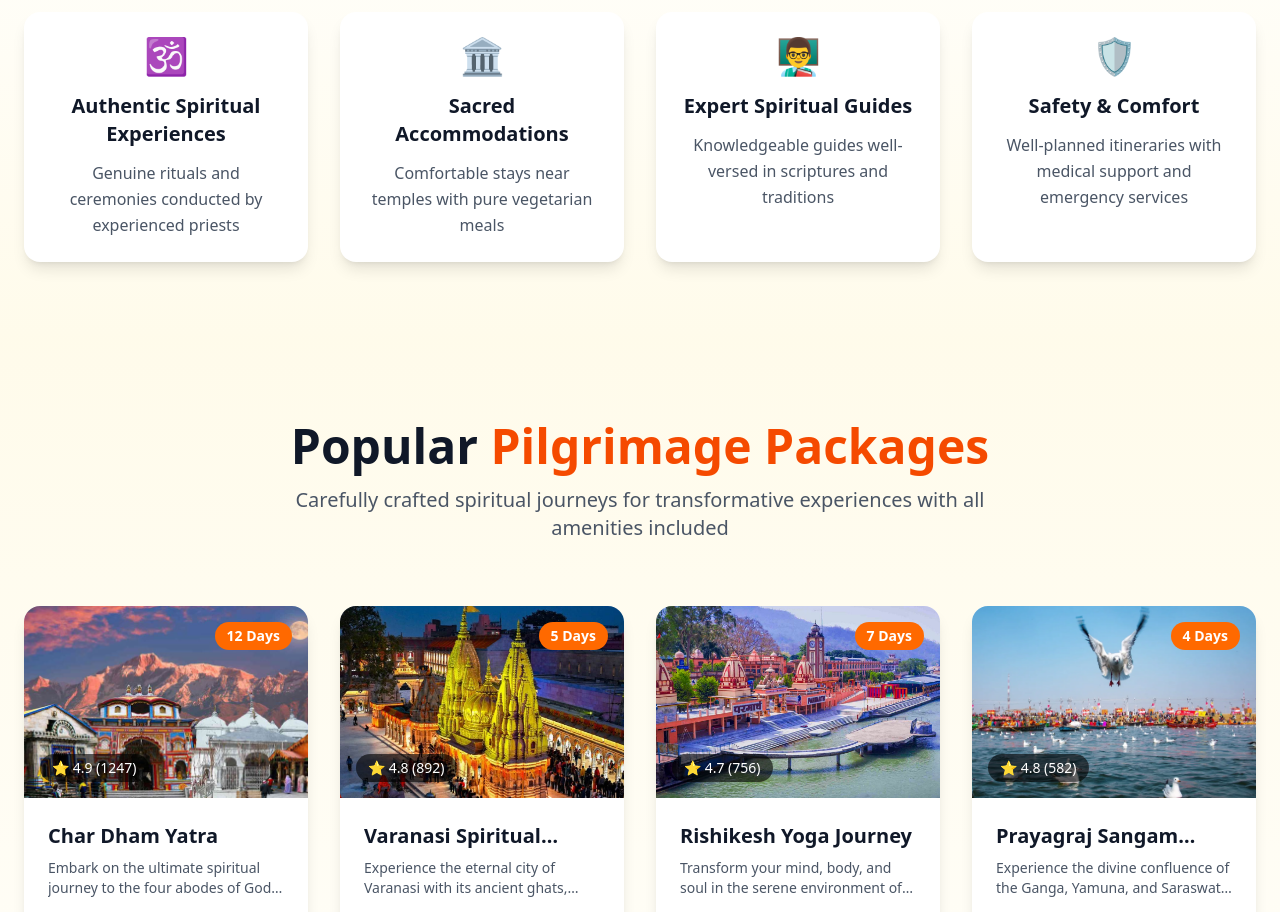
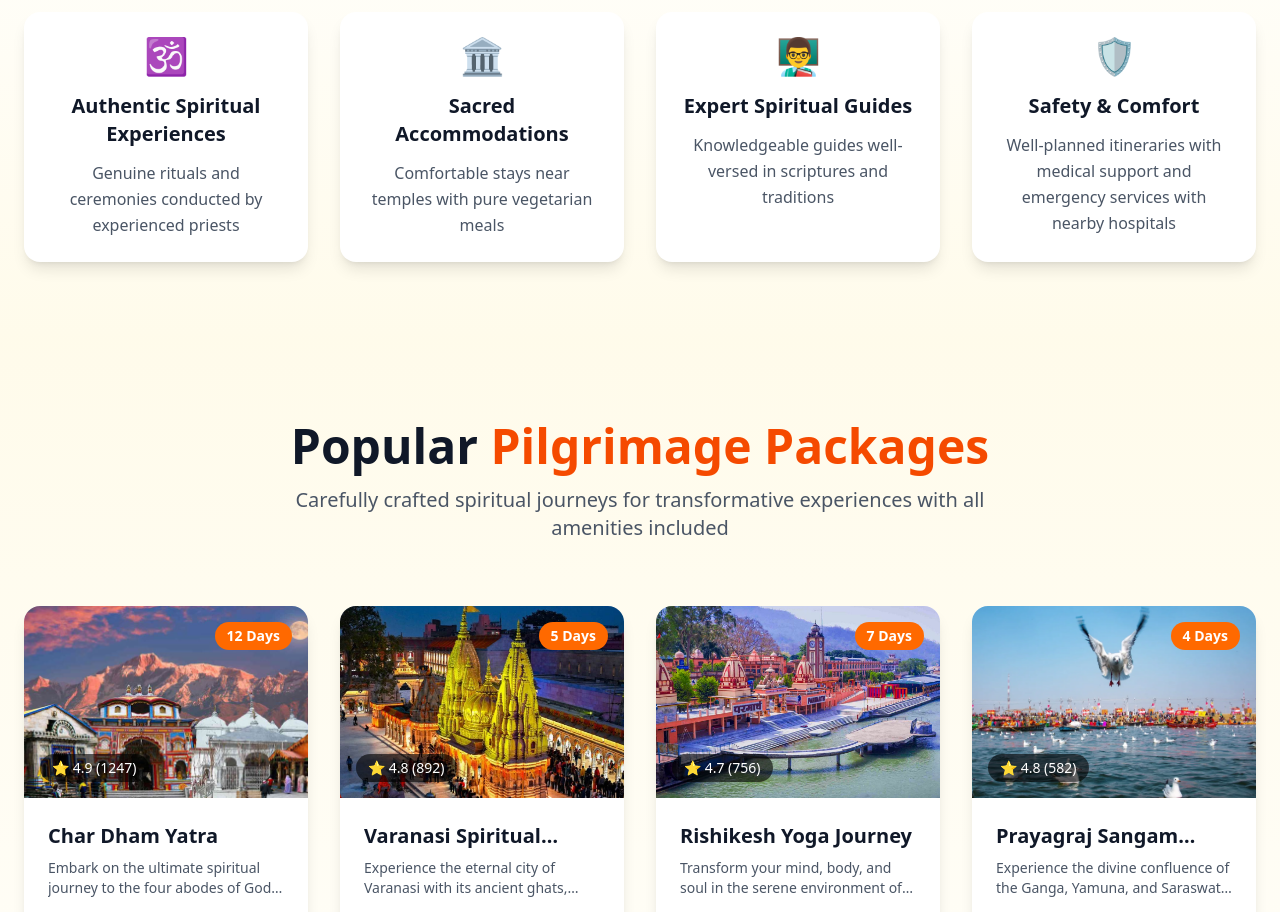
Before and after one commit to Raunik47/Vedic-Tourism, a React (Vite) app: page / in a window 1280 px wide. Shown: the part 1640-2552 px from the top of the page. Built offline with nearby package versions, Linux system fonts and the light colour scheme.

Commit message:
feature section

```diff
--- a/src/components/FeaturesSection.jsx
+++ b/src/components/FeaturesSection.jsx
@@ -21,7 +21,7 @@ const features = [
   {
     icon: "🛡️",
     title: "Safety & Comfort",
-    description: "Well-planned itineraries with medical support and emergency services"
+    description: "Well-planned itineraries with medical support and emergency services with nearby hospitals"
   }
 ];
 
```
